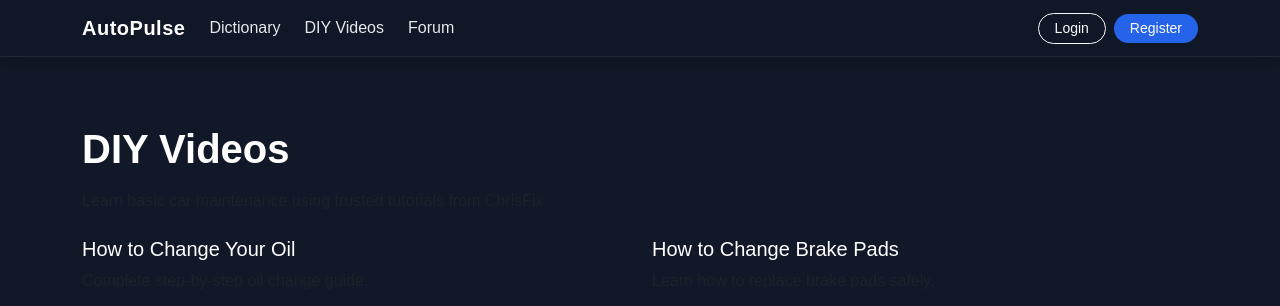
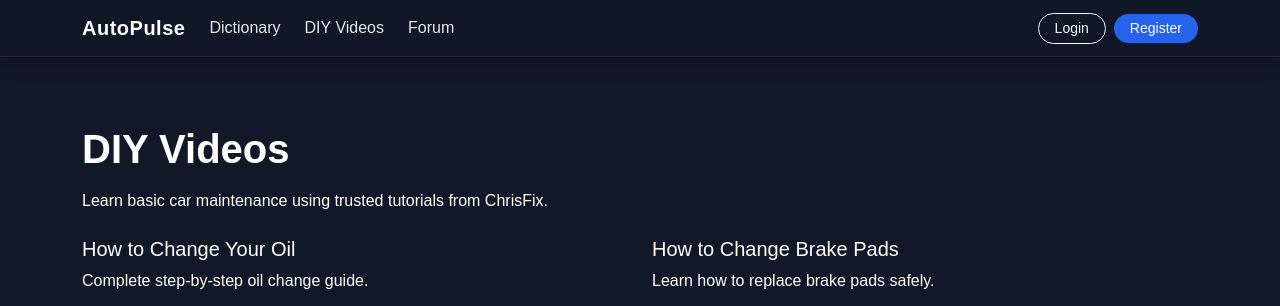
Before and after one commit to crivera193/SoftwareEngProject, a Django app: page /diy-videos/ in a window 1280 px wide. Shown: the top 306 px of the page. Run offline with Django 4.2, Linux system fonts and the light colour scheme.

Commit message:
fixed DIY videos text

```diff
--- a/newApp/templates/newApp/diy_videos.html
+++ b/newApp/templates/newApp/diy_videos.html
@@ -3,7 +3,7 @@
 {% block content %}
 <div class="container-xl py-5">
     <h1 class="fw-bold mb-3">DIY Videos</h1>
-    <p class="text-muted">
+    <p class="text">
         Learn basic car maintenance using trusted tutorials from ChrisFix.
     </p>
 
@@ -12,7 +12,7 @@
         <!-- 1. Oil Change -->
         <div class="col-md-6 mb-4">
             <h5>How to Change Your Oil</h5>
-            <p class="text-muted">Complete step-by-step oil change guide.</p>
+            <p class="text">Complete step-by-step oil change guide.</p>
 
             <div class="video-container" data-video="O1hF25Cowv8">
                 <img src="https://img.youtube.com/vi/O1hF25Cowv8/hqdefault.jpg"
@@ -24,7 +24,7 @@
         <!-- 2. Brake Pads -->
         <div class="col-md-6 mb-4">
             <h5>How to Change Brake Pads</h5>
-            <p class="text-muted">Learn how to replace brake pads safely.</p>
+            <p class="text">Learn how to replace brake pads safely.</p>
 
             <div class="video-container" data-video="6RQ9UabOIPg">
                 <img src="https://img.youtube.com/vi/6RQ9UabOIPg/hqdefault.jpg"
@@ -36,7 +36,7 @@
         <!-- 3. Car Battery -->
         <div class="col-md-6 mb-4">
             <h5>How to Replace a Car Battery</h5>
-            <p class="text-muted">Battery replacement made simple.</p>
+            <p class="text">Battery replacement made simple.</p>
 
             <div class="video-container" data-video="YC--MLNIbik">
                 <img src="https://img.youtube.com/vi/YC--MLNIbik/hqdefault.jpg"
@@ -48,7 +48,7 @@
         <!-- 4. Change a Tire -->
         <div class="col-md-6 mb-4">
             <h5>How to Change a Tire</h5>
-            <p class="text-muted">Step-by-step tire replacement guide.</p>
+            <p class="text">Step-by-step tire replacement guide.</p>
 
             <div class="video-container" data-video="314HE4aMG-g">
                 <img src="https://img.youtube.com/vi/314HE4aMG-g/hqdefault.jpg"
@@ -60,7 +60,7 @@
         <!-- 5. OBD2 / Check Engine Light -->
         <div class="col-md-6 mb-4">
             <h5>How to Diagnose Check Engine Light</h5>
-            <p class="text-muted">Use an OBD2 scanner to find engine issues.</p>
+            <p class="text">Use an OBD2 scanner to find engine issues.</p>
 
             <div class="video-container" data-video="HDv5bUR_Plo">
                 <img src="https://img.youtube.com/vi/HDv5bUR_Plo/hqdefault.jpg"
@@ -72,7 +72,7 @@
         <!-- 6. Air Filter -->
         <div class="col-md-6 mb-4">
             <h5>How to Replace Air Filter</h5>
-            <p class="text-muted">Improve performance with a clean air filter.</p>
+            <p class="text">Improve performance with a clean air filter.</p>
 
             <div class="video-container" data-video="RdXVxbd59es">
                 <img src="https://img.youtube.com/vi/RdXVxbd59es/hqdefault.jpg"
@@ -84,7 +84,7 @@
         <!-- 7. Windshield Wipers -->
         <div class="col-md-6 mb-4">
             <h5>How to Replace Wiper Blades</h5>
-            <p class="text-muted">Quick windshield wiper replacement guide.</p>
+            <p class="text">Quick windshield wiper replacement guide.</p>
 
             <div class="video-container" data-video="nNjsb7piiLw">
                 <img src="https://img.youtube.com/vi/nNjsb7piiLw/hqdefault.jpg"
@@ -96,7 +96,7 @@
         <!-- 8. Jump Start -->
         <div class="col-md-6 mb-4">
             <h5>How to Jump Start a Car</h5>
-            <p class="text-muted">Safely jump start a dead battery.</p>
+            <p class="text">Safely jump start a dead battery.</p>
 
             <div class="video-container" data-video="iI1o2hNy2hE">
                 <img src="https://img.youtube.com/vi/iI1o2hNy2hE/hqdefault.jpg"
```
